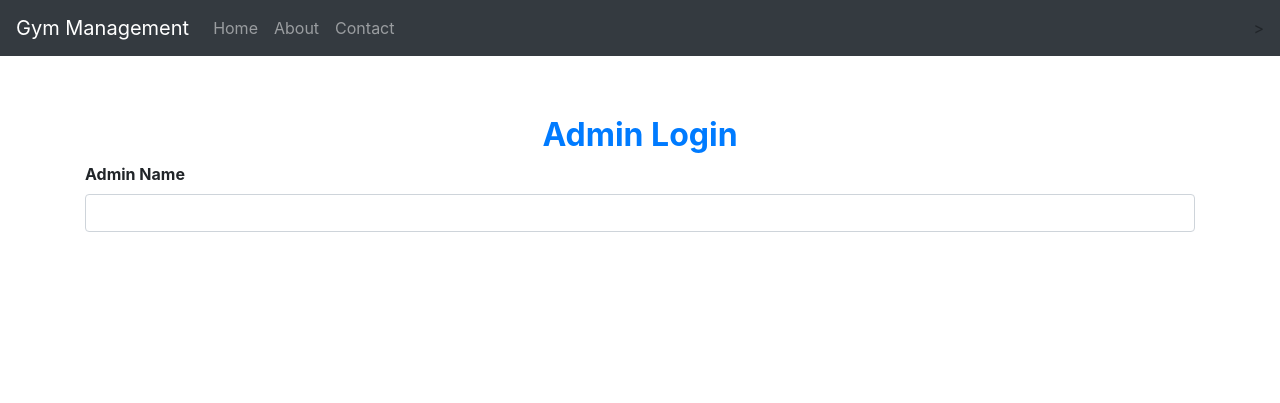
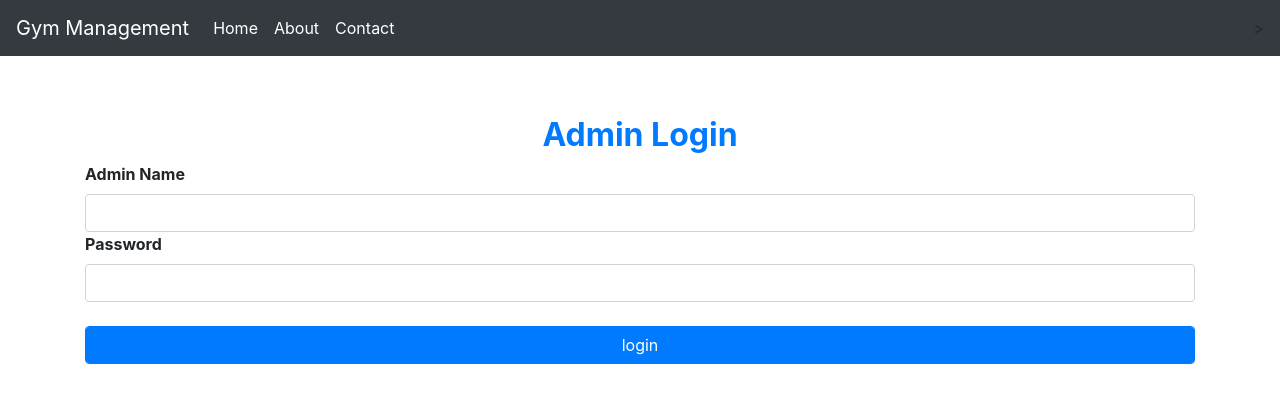
Before and after one commit to gkpatil0311/gym_management, a Django app: page / in a window 1280 px wide. Shown: the top 403 px of the page. Run offline with Django 3.2, Linux system fonts and the light colour scheme; some libraries are stand-ins or nearby versions.

Commit message:
login.html

```diff
--- a/gym_management/static/css/mystyle.css
+++ b/gym_management/static/css/mystyle.css
@@ -0,0 +1,6 @@
+.nav-link{
+    color:white  !important;
+}
+.nav-link:hover{
+    background-color: lightblue !important;
+}
--- a/gym_management/templates/login.html
+++ b/gym_management/templates/login.html
@@ -4,12 +4,16 @@
 
 <div class="container" style="margin-top:60px">
     <h2 class="text-center text-primary font-weight-bold">Admin Login</h2>
-        <form method="post">
-{% csrf_token %}
-<label><b>Admin Name</b></label>
-<inputtype= text name ="uname" class="form-control">
+    <form method="post">
+        {% csrf_token %}
+        <label><b>Admin Name</b></label>
+        <input type="text" name="uname" class="form-control">
 
-        </form>
+        <label><b>Password</b></label>
+        <input type="password" name="pwd" class="form-control">
+        <br>
+        <input type=submit value="login" class="form-control btn btn-primary" >
+    </form>
 </div>
 
 
--- a/gym_management/templates/navigationbar.html
+++ b/gym_management/templates/navigationbar.html
@@ -1,6 +1,7 @@
 <!DOCTYPE html>
 <html lang="en">
 <head>
+    {% load static %}
   <title>Gym Management</title>
   <meta charset="utf-8">
   <meta name="viewport" content="width=device-width, initial-scale=1">
@@ -8,6 +9,7 @@
   <script src="https://ajax.googleapis.com/ajax/libs/jquery/3.5.1/jquery.min.js"></script>
   <script src="https://cdnjs.cloudflare.com/ajax/libs/popper.js/1.16.0/umd/popper.min.js"></script>
   <script src="https://maxcdn.bootstrapcdn.com/bootstrap/4.5.2/js/bootstrap.min.js"></script>
+<link rel="stylesheet" href="{% static 'css/mystyle.css' %}">
 </head>
 
  <nav class="navbar navbar-expand-md bg-dark navbar-dark" >
```
